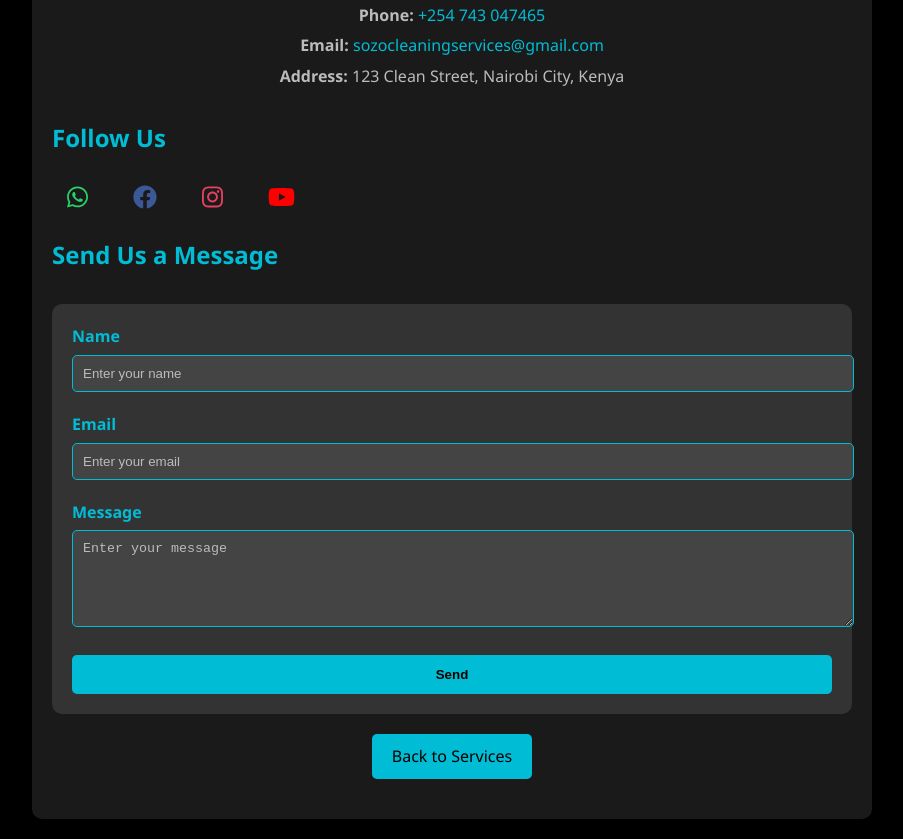
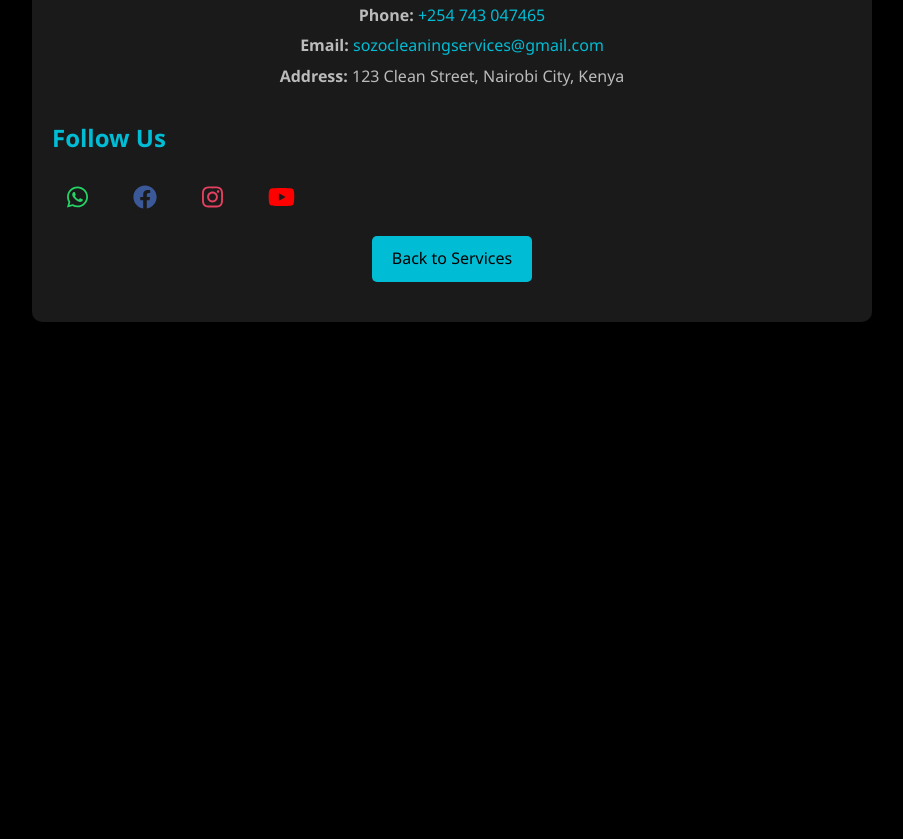
Before and after one commit to ohbeyd01/SOZO, a website: page sofa-cleaning.html in a window 1280 px wide. Shown: the part 695-1534 px from the top of the page, without its empty margins (188-1091 px from the left). After the commit the page ends 1037 px from the top, so only its background shows below. Drawn offline with Linux system fonts and the light colour scheme.

Commit message:
sofa-cleaning.html

```diff
--- a/sofa-cleaning.html
+++ b/sofa-cleaning.html
@@ -216,7 +216,7 @@
     <i class="fab fa-youtube"></i>
   </a>
 </div>
-    <h2>Send Us a Message</h2>
+   <!-- <h2>Send Us a Message</h2>
     <div class="form-section">
       <form>
         <label for="name">Name</label>
@@ -227,7 +227,7 @@
         <textarea id="message" rows="5" placeholder="Enter your message"></textarea>
         <button type="submit">Send</button>
       </form>
-    </div>
+    </div>-->
     <a href="services.html" class="back-link">Back to Services</a>
   </main>
   <script src="https://cdnjs.cloudflare.com/ajax/libs/font-awesome/6.0.0-beta3/js/all.min.js"></script>
```
